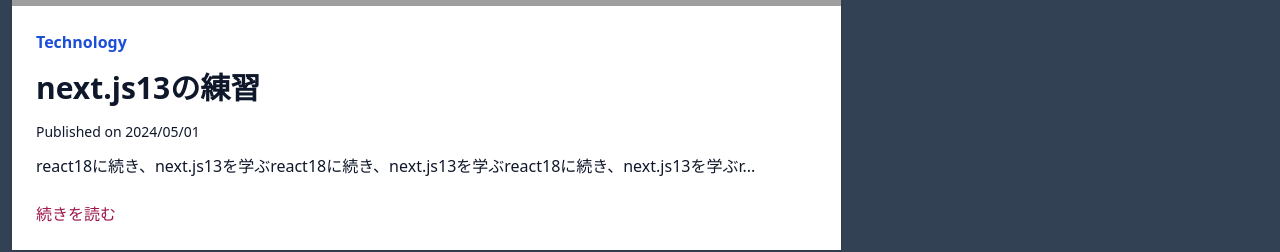
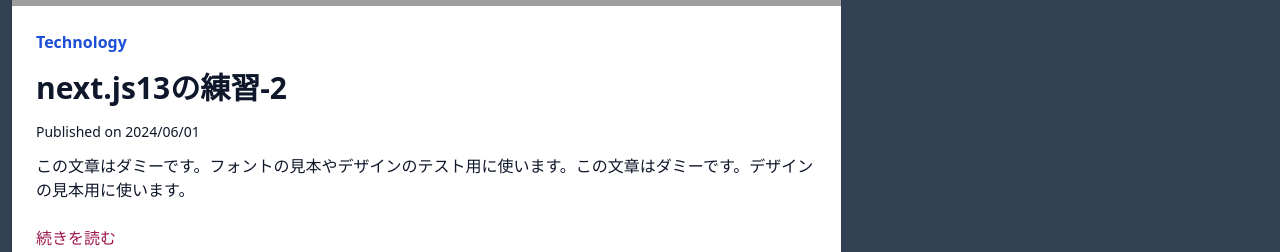
Before and after one commit to sohei-fujita/next-js-app, a Next.js app: page / in a window 1280 px wide. Shown: the part 490-742 px from the top of the page. Built offline with nearby package versions, Linux system fonts and the light colour scheme; data requests are answered from the project's data file; grey boxes are pictures that could not be loaded.

Commit message:
delete function

```diff
--- a/src/app/components/DeleteButton.tsx
+++ b/src/app/components/DeleteButton.tsx
@@ -1,9 +1,31 @@
 "use client";
 
+import { deleteArticle } from "@/blogApi";
+import { useRouter } from "next/navigation";
 import React from "react";
 
-const DeleteButton = () => {
-  return <div>DeleteButton</div>;
+type DeleteButtonProps = {
+  id: string;
+};
+
+const DeleteButton = ({ id }: DeleteButtonProps) => {
+  const router = useRouter();
+
+  const handleDelete = async () => {
+    await deleteArticle(id);
+
+    router.push("/");
+    router.refresh();
+  };
+
+  return (
+    <div
+      className="bg-red-500 hover:bg-red-600 rounded-md py-2 px-5 inline cursor-pointer"
+      onClick={handleDelete}
+    >
+      削除
+    </div>
+  );
 };
 
 export default DeleteButton;
--- a/src/data/posts.json
+++ b/src/data/posts.json
@@ -1,11 +1,5 @@
 {
   "posts": [
-    {
-      "id": "next.js13",
-      "title": "next.js13の練習",
-      "content": "react18に続き、next.js13を学ぶreact18に続き、next.js13を学ぶreact18に続き、next.js13を学ぶreact18に続き、next.js13を学ぶreact18に続き、next.js13を学ぶreact18に続き、next.js13を学ぶreact18に続き、next.js13を学ぶreact18に続き、next.js13を学ぶreact18に続き、next.js13を学ぶreact18に続き、next.js13を学ぶreact18に続き、next.js13を学ぶreact18に続き、next.js13を学ぶreact18に続き、next.js13を学ぶreact18に続き、next.js13を学ぶreact18に続き、next.js13を学ぶreact18に続き、next.js13を学ぶreact18に続き、next.js13を学ぶreact18に続き、next.js13を学ぶreact18に続き、next.js13を学ぶreact18に続き、next.js13を学ぶreact18に続き、next.js13を学ぶreact18に続き、next.js13を学ぶreact18に続き、next.js13を学ぶreact18に続き、next.js13を学ぶ",
-      "createdAt": "2024/05/01"
-    },
     {
       "id": "next",
       "title": "next.js13の練習-2",
```
